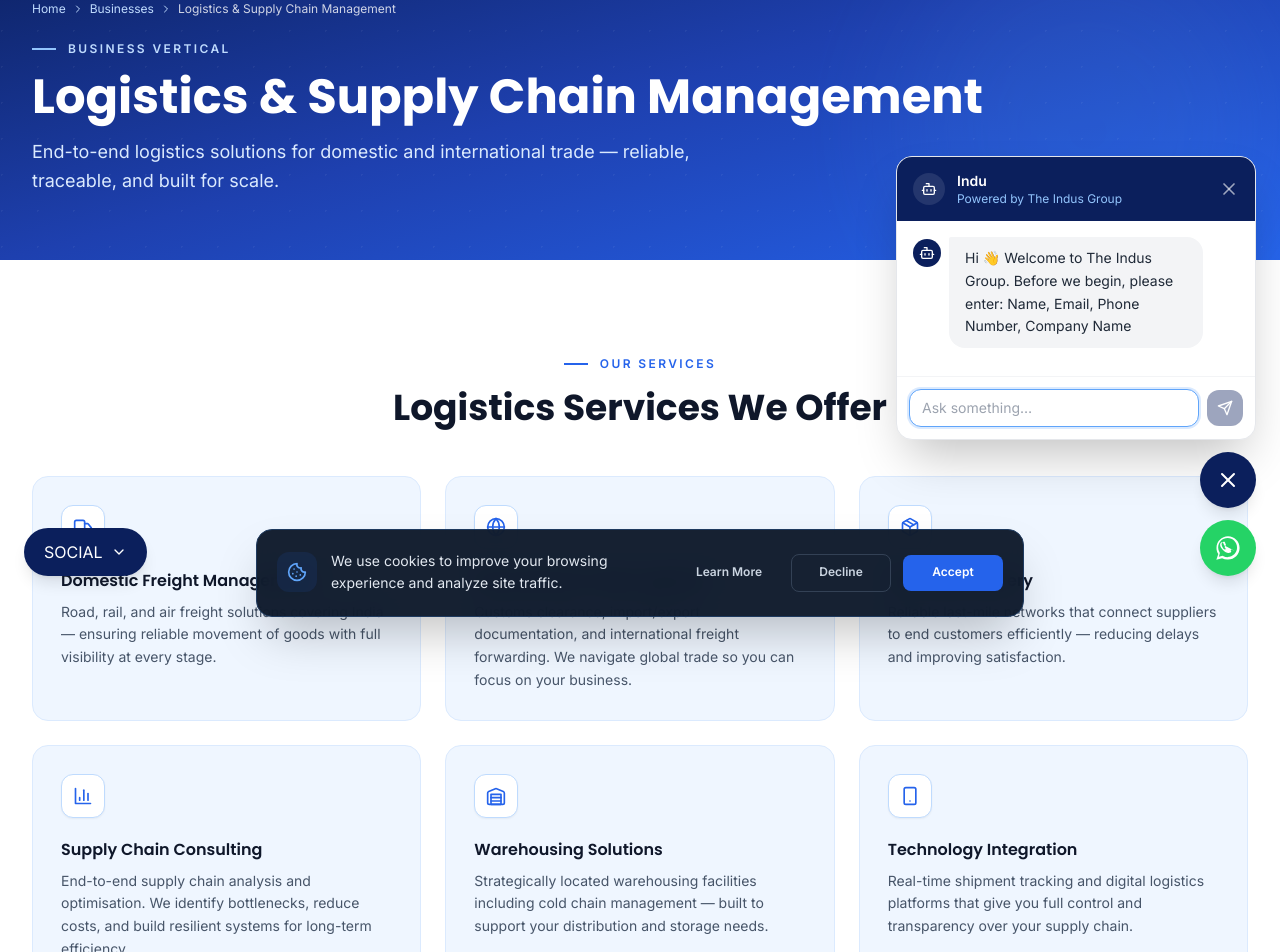
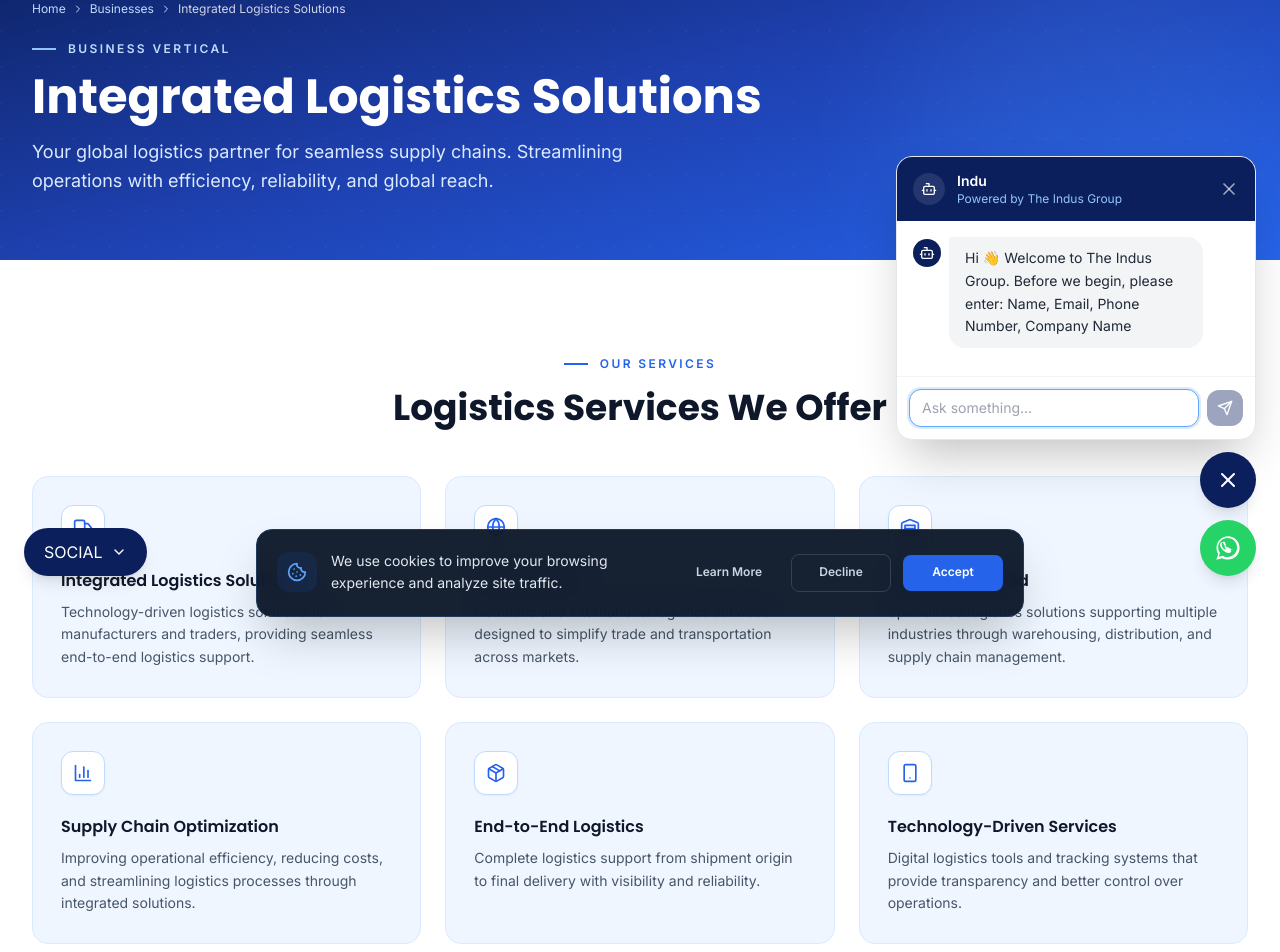
Before and after one commit to Abhishek6122008/indus-website, a Next.js app: page /businesses/logistics in a window 1280 px wide. Shown: the part 160-1112 px from the top of the page. Built offline with nearby package versions, Linux system fonts and the light colour scheme.

Commit message:
Imported logistics and supply chain content from main site

```diff
--- a/src/app/businesses/logistics/page.jsx
+++ b/src/app/businesses/logistics/page.jsx
@@ -12,39 +12,39 @@
 const features = [
   {
     Icon: Truck,
-    title: 'Domestic Freight Management',
+    title: 'Integrated Logistics Solutions',
     description:
-      'Road, rail, and air freight solutions covering India — ensuring reliable movement of goods with full visibility at every stage.',
+      'Technology-driven logistics solutions for manufacturers and traders, providing seamless end-to-end logistics support.',
   },
   {
     Icon: Globe,
-    title: 'International Trade Logistics',
+    title: 'Global Reach',
     description:
-      'Customs clearance, import/export documentation, and international freight forwarding. We navigate global trade so you can focus on your business.',
+      'Domestic and international logistics services designed to simplify trade and transportation across markets.',
+  },
+  {
+    Icon: Warehouse,
+    title: 'Industries Served',
+    description:
+      'Specialized logistics solutions supporting multiple industries through warehousing, distribution, and supply chain management.',
+  },
+  {
+    Icon: BarChart3,
+    title: 'Supply Chain Optimization',
+    description:
+      'Improving operational efficiency, reducing costs, and streamlining logistics processes through integrated solutions.',
   },
   {
     Icon: Package,
-    title: 'Last-Mile Delivery',
+    title: 'End-to-End Logistics',
     description:
-      'Reliable last-mile networks that connect suppliers to end customers efficiently — reducing delays and improving satisfaction.',
-  },
-  {
-    Icon: BarChart3,
-    title: 'Supply Chain Consulting',
-    description:
-      'End-to-end supply chain analysis and optimisation. We identify bottlenecks, reduce costs, and build resilient systems for long-term efficiency.',
-  },
-  {
-    Icon: Warehouse,
-    title: 'Warehousing Solutions',
-    description:
-      'Strategically located warehousing facilities including cold chain management — built to support your distribution and storage needs.',
+      'Complete logistics support from shipment origin to final delivery with visibility and reliability.',
   },
   {
     Icon: Smartphone,
-    title: 'Technology Integration',
+    title: 'Technology-Driven Services',
     description:
-      'Real-time shipment tracking and digital logistics platforms that give you full control and transparency over your supply chain.',
+      'Digital logistics tools and tracking systems that provide transparency and better control over operations.',
   },
 ]
 
@@ -52,8 +52,8 @@
   return (
     <>
       <ServiceHero
-        title="Logistics & Supply Chain Management"
-        subtitle="End-to-end logistics solutions for domestic and international trade — reliable, traceable, and built for scale."
+        title="Integrated Logistics Solutions"
+        subtitle="Your global logistics partner for seamless supply chains. Streamlining operations with efficiency, reliability, and global reach."
         slug="logistics"
       />
       <ServiceFeatures
```
